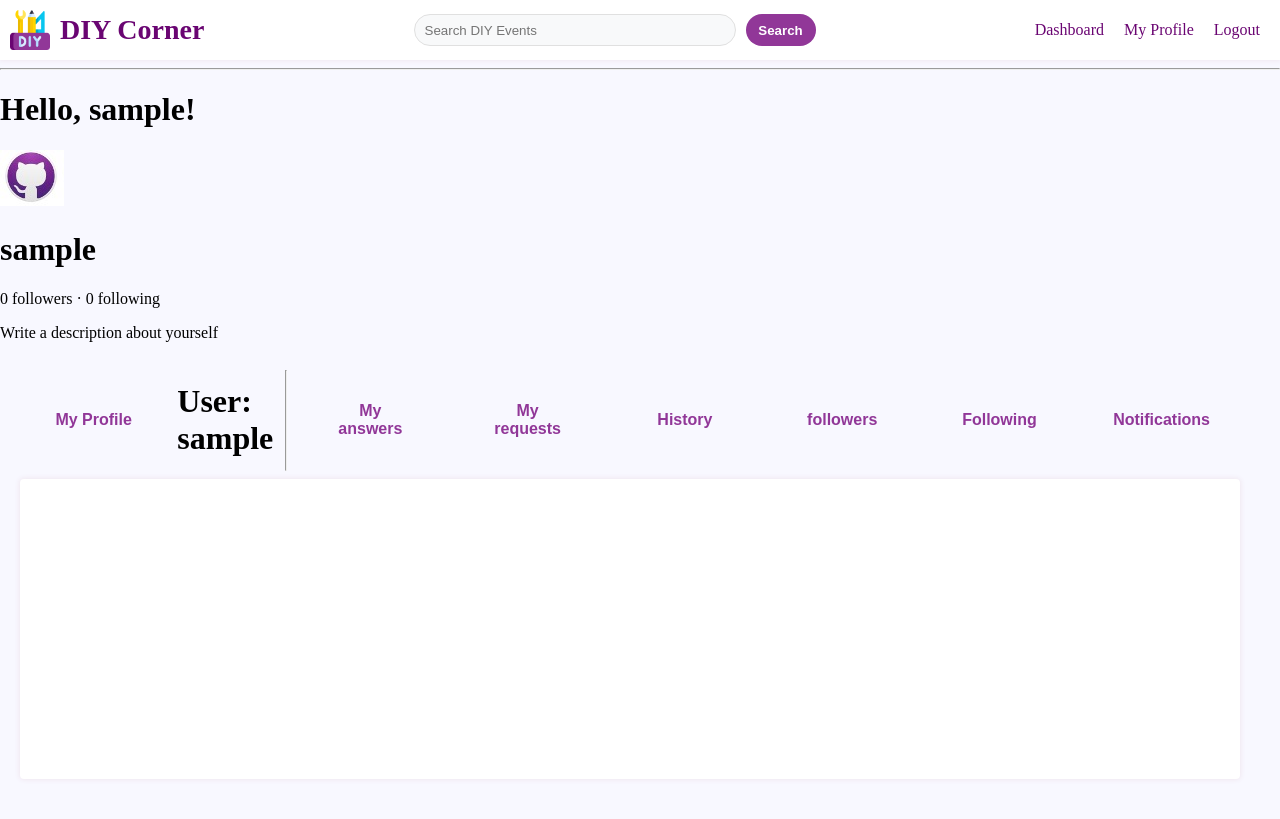
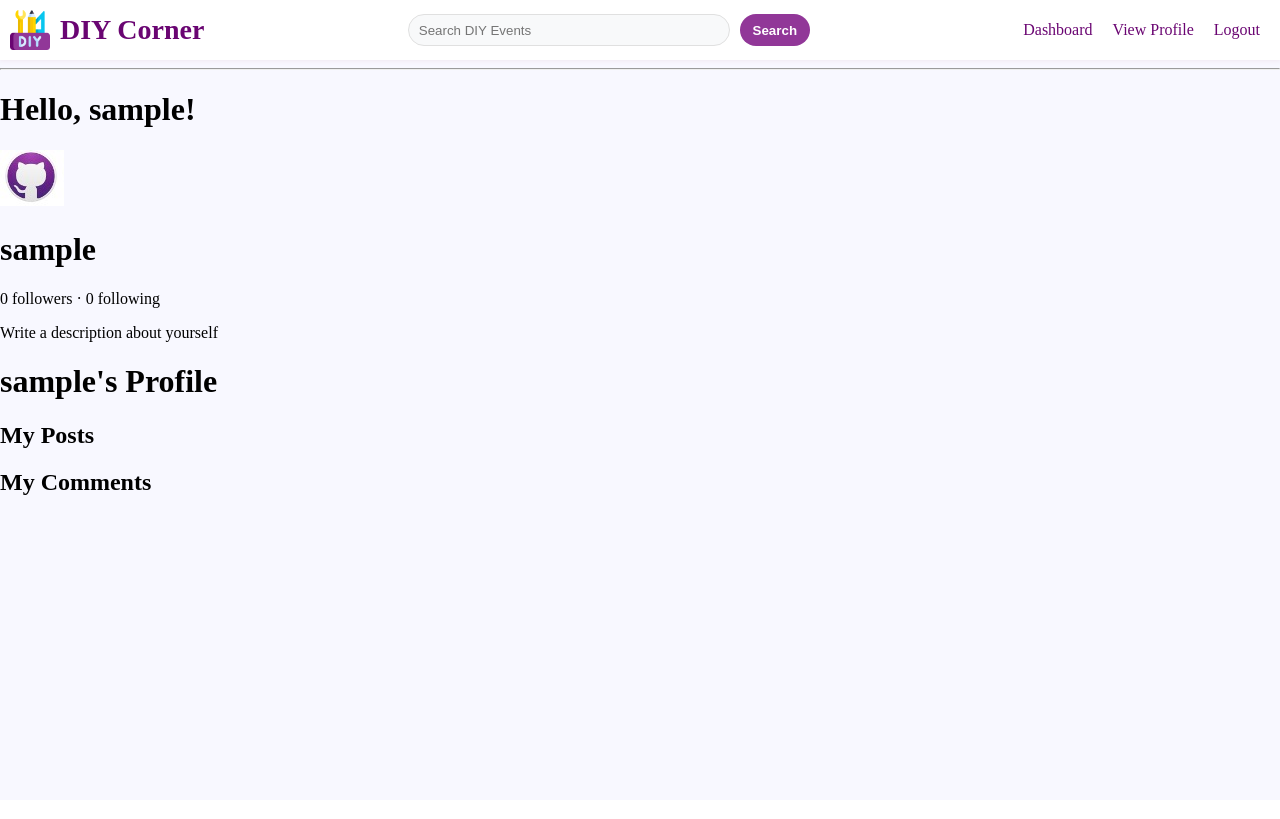
Before and after one commit to EN-JAEYUNSIM/CITS5505-Group-Project, a Flask app: page /profile/1 in a window 1280 px wide. After the commit the page ends 495 px from the top, so only its background shows below. Run offline with Flask 3, Linux system fonts and the light colour scheme; the visitor is signed in with stand-in values (Sample User, id 1); data that the repository does not hold is empty.

Commit message:
Adjust jinja templates of relative html files

```diff
--- a/app/templates/base.html
+++ b/app/templates/base.html
@@ -34,11 +34,11 @@
             <div class="user-links" id="user-links">
                 <a href="{{ url_for('dashboard') }}">Dashboard</a>
                 {% if current_user.is_anonymous %}
-                <a href="{{ url_for('login') }}">Log In</a>
-                <a href="{{ url_for('signup') }}">Sign Up</a>
+                    <a href="{{ url_for('login') }}">Log In</a>
+                    <a href="{{ url_for('signup') }}">Sign Up</a>
                 {% else %}
-                <a href="{{ url_for('profile', username=current_user.username) }}">My Profile</a>
-                <a href="{{ url_for('logout') }}">Logout</a>
+                    <a href="{{ url_for('profile', user_id=user.id) }}">View Profile</a>
+                    <a href="{{ url_for('logout') }}">Logout</a>
                 {% endif %}
             </div>
         </div>
--- a/app/templates/profile.html
+++ b/app/templates/profile.html
@@ -1,15 +1,5 @@
-<!DOCTYPE html>
-<html lang="en">
-<head>
-    <meta charset="UTF-8">
-    <meta name="viewport" content="width=device-width, initial-scale=1.0">
-
-    <!--title extend base.html-->
 {% extends "base.html" %}
 
-    <link rel="stylesheet" href="../static/css/profile.css">
-</head>
-<body>
 {% block content %}
     <div class="profile-header">
         <h1>Hello, {{ user.username }}!</h1>
@@ -19,35 +9,20 @@
         <p >Write a description about yourself</p>
     </div>
 
-    <main>
-        <div class="main-container">
-            <div class="main-left">
-                <div class="main-left-nav">
-                    <button class="tablink">My Profile</button>
-                        <h1>User: {{ user.username }}</h1>
-                        <hr>
+    <div>
+        <h1>{{ user.username }}'s Profile</h1>
+        <h2>My Posts</h2>
+        <ul>
             {% for post in posts %}
-                        <p>
-                        {{ post.author.username }} says: <b>{{ post.body }}</b>
-                        </p>
+            <li><a href="{{ url_for('details', post_id=post.id) }}">{{ post.title }}</a></li>
             {% endfor %}
-                    <button class="tablink">My answers</button>
-                    <button class="tablink">My requests</button>
-                    <button class="tablink">History</button>
-                    <button class="tablink">followers</button>
-                    <button class="tablink">Following</button>
-                    <button class="tablink">Notifications</button>
+        </ul>
+
+        <h2>My Comments</h2>
+        <ul>
+            {% for comment in comments %}
+            <li>On post <a href="{{ url_for('details', post_id=comment.post_id) }}">{{ comment.post.title }}</a>: {{ comment.content }}</li>
+            {% endfor %}
+        </ul>
     </div>
-                <div id="postsContainer" class="content-box">
-                    <div id="Following" class="tabcontent">
-                        <h2>Content</h2>
-                        <p>Content TBC...</p>
-                    </div>
-                    </div>
-                </div>
-            </div>
-        </div>
-    </main>
 {% endblock %}
-</body>
-</html>
```
Also changed, not shown: app/templates/index.html (+0 -13 lines), app/templates/post.html (+5 -5 lines). Lines whose indentation alone changed are shown as unchanged.
